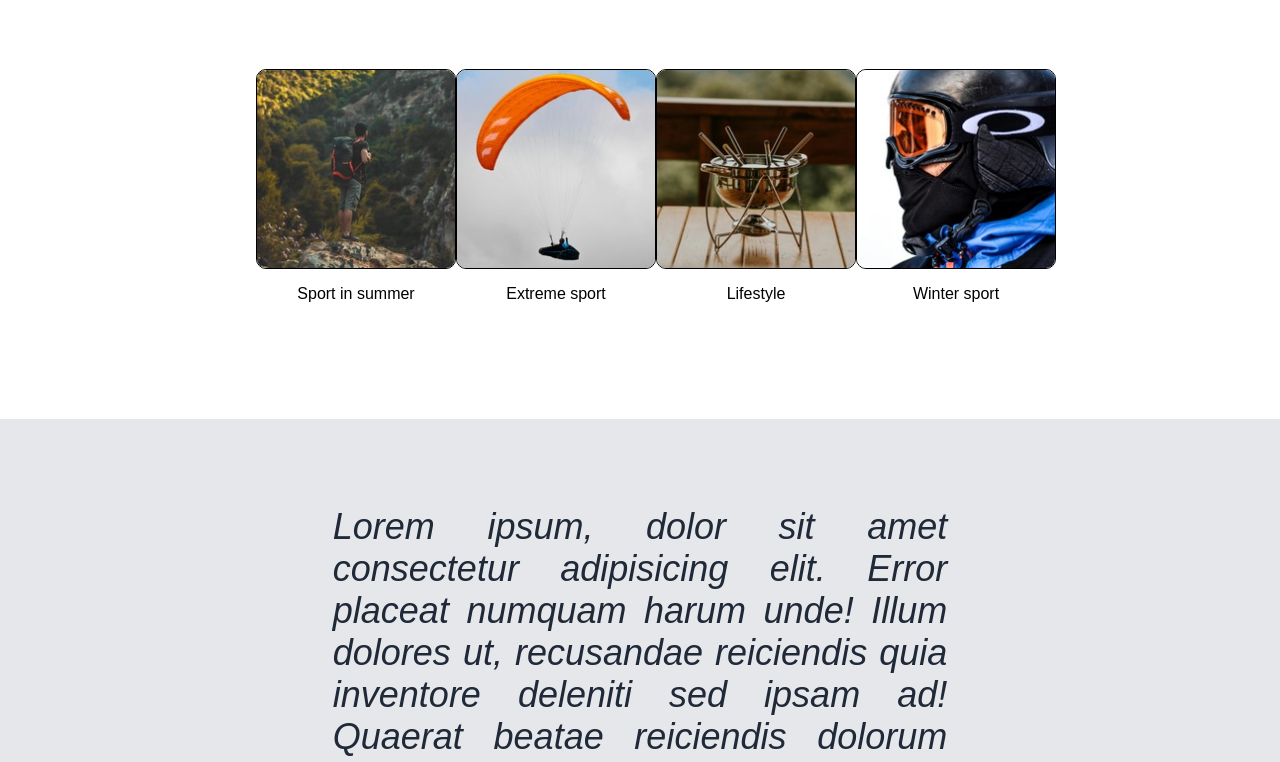
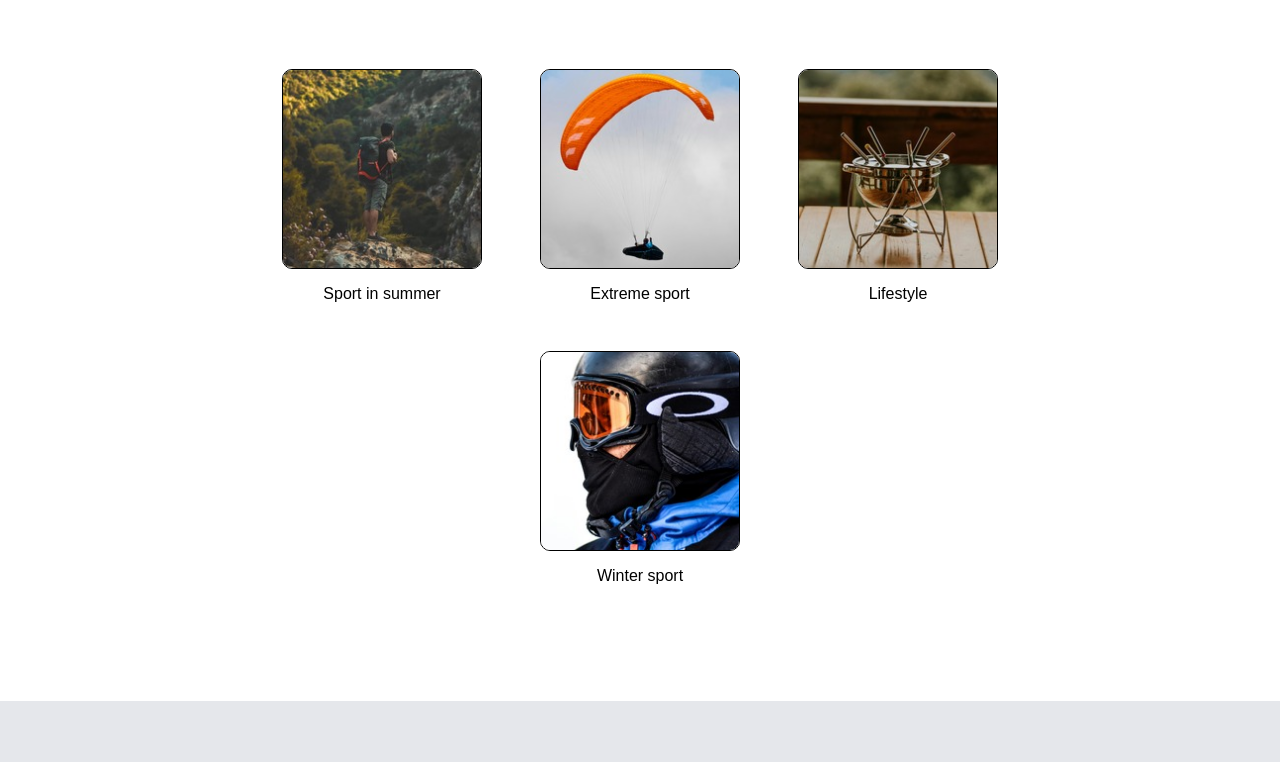
Before and after one commit to Oreus-F/Landing-project, a plain HTML site: page index.html in a window 1280 px wide. Shown: the part 738-1500 px from the top of the page. Drawn offline with Linux system fonts and the light colour scheme.

Commit message:
make cardbox section flex-wrap

```diff
--- a/style.css
+++ b/style.css
@@ -132,6 +132,8 @@ a{
 .cardbox{
     display: flex;
     justify-content: space-evenly;
+    flex-wrap: wrap;
+    gap: 32px;
 }
 
 .card{
```
